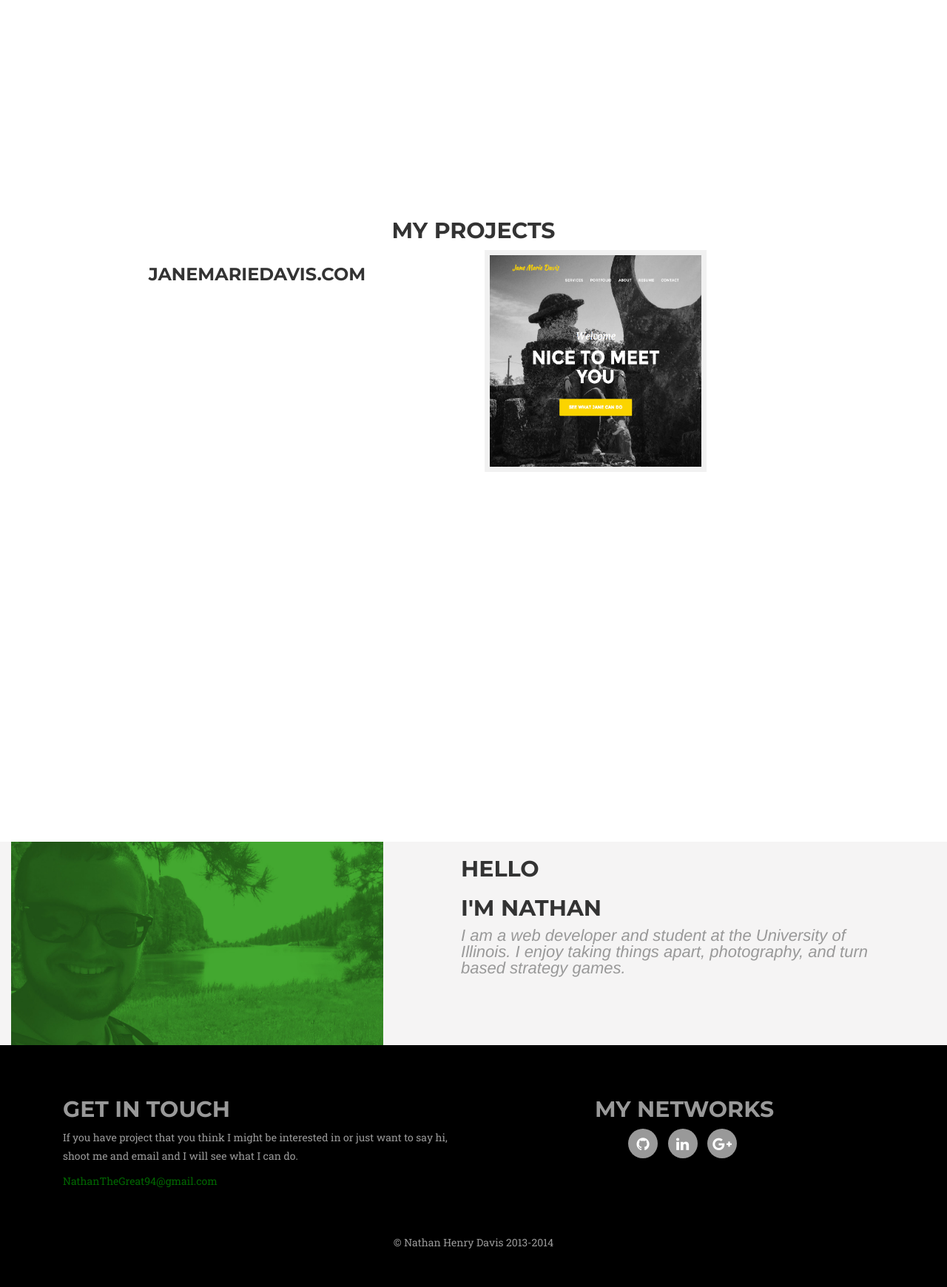
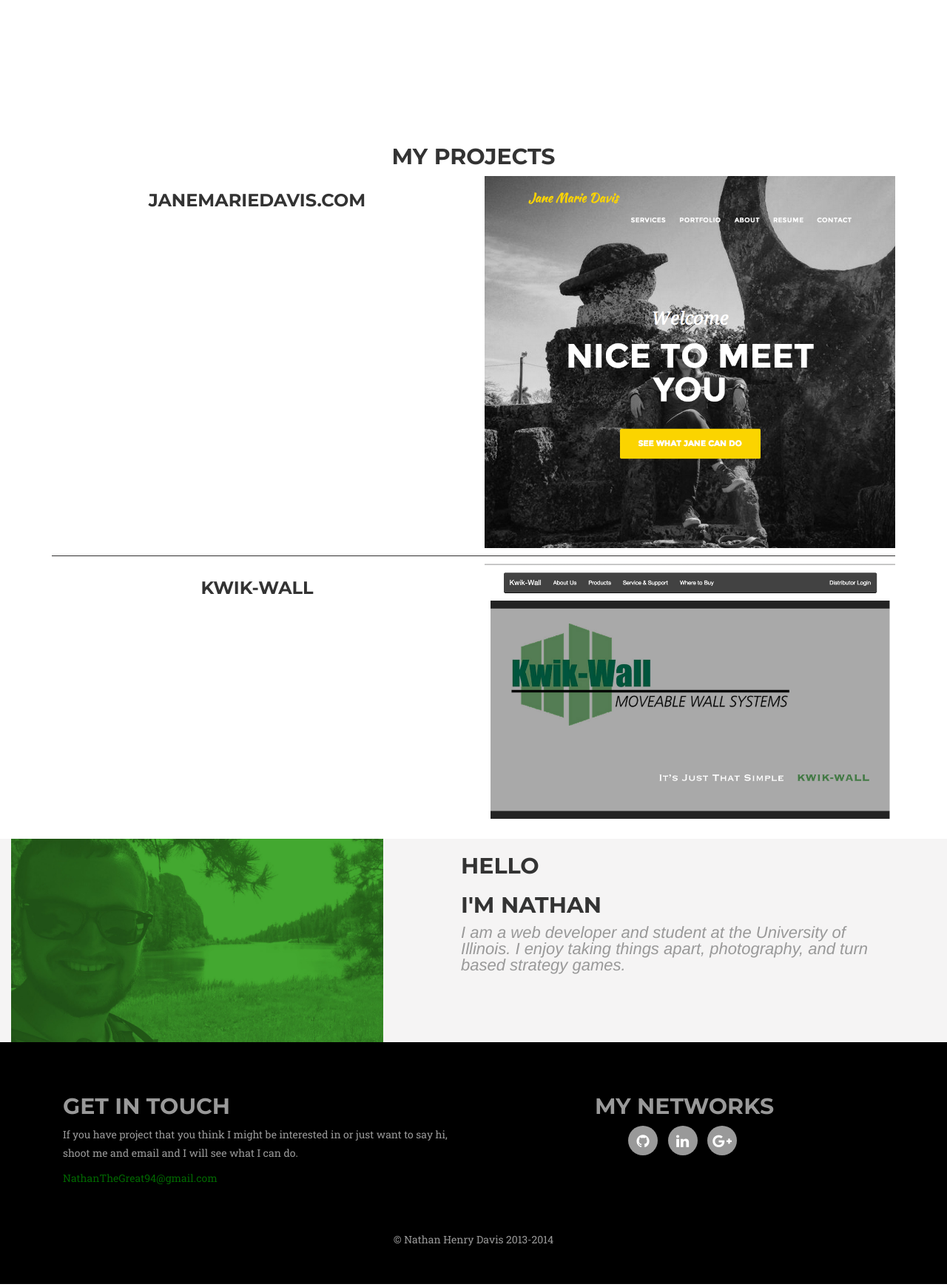
Before and after one commit to NathanTheGr8/nathanhenrydavis.com, a PHP site: page / in a window 1280 px wide. Shown: the part 825-2565 px from the top of the page at 74% size. Run offline with PHP 8.4, Linux system fonts and the light colour scheme; some libraries are stand-ins or nearby versions; some web fonts are replaced.

Commit message:
minor tweaks really good tho

```diff
--- a/css/nathan.css
+++ b/css/nathan.css
@@ -362,20 +362,31 @@ header .intro-text .intro-heading {
 
 }
 
-.projects {
+
+projects {
     padding-top: 100px;
     padding-bottom: 500px;
     background-color: #ffffff;
 
 }
 
-.projects-images {
+projects .intro-text {
+    padding-top: 100px;
+    padding-bottom: 50px;
+}
+projects .images {
     width: 300px;
     height: 300px;
     border: 7px solid #f1f1f1;
     text-align: center;
     color: #fff;
     background-color: #006600;
+}
+
+projects .title{
+    padding-bottom: 20px;
+    text: #006600;
+
 }
 .about {
     padding-top: 100px;
@@ -406,6 +417,17 @@ header .intro-text .intro-heading {
 
 }
 
+.line-separator{
+    height:1px;
+    background:#717171;
+    border-bottom:1px solid #313030;
+}
+
+.line-padding{
+    background-color: #ffffff;
+    padding-bottom: 10px;
+    padding-top: 10px;
+}
 footer {
     padding: 25px 0;
     text-align: center;
--- a/index.html
+++ b/index.html
@@ -111,12 +111,22 @@
     <section id="projects">
         <div class=" container projects">
             <div class="row text-center">
-                <h2>My Projects</h2>
+                <h2 class="projects-title">My Projects</h2>
                 <div class="col-md-6">
                     <h3>JaneMarieDavis.com</h3>
                 </div>
                 <div class="col-md-6">
                     <a href="http://janemariedavis.com"><img class="img-responsive projects-images" src="Pictures/JaneMarieDavis.png"></a>
+                </div>
+
+            </div>
+            <div class="line-padding"><div class="line-separator"></div></div>
+            <div class="row text-center">
+                <div class="col-md-6">
+                    <h3>KWIK-Wall</h3>
+                </div>
+                <div class="col-md-6">
+                    <a href="http://kwik-wall.herokuapp.com/"><img class="img-responsive projects-images" src="Pictures/KWIK-Wall.png"></a>
                 </div>
 
             </div>
```
Also changed, not shown: Pictures/KWIK-Wall.png (added).
